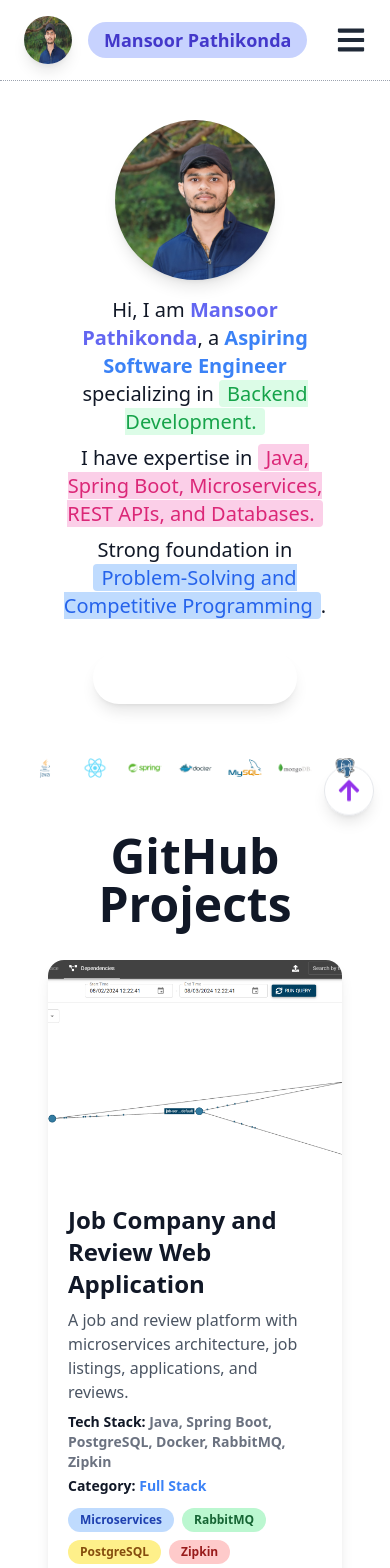
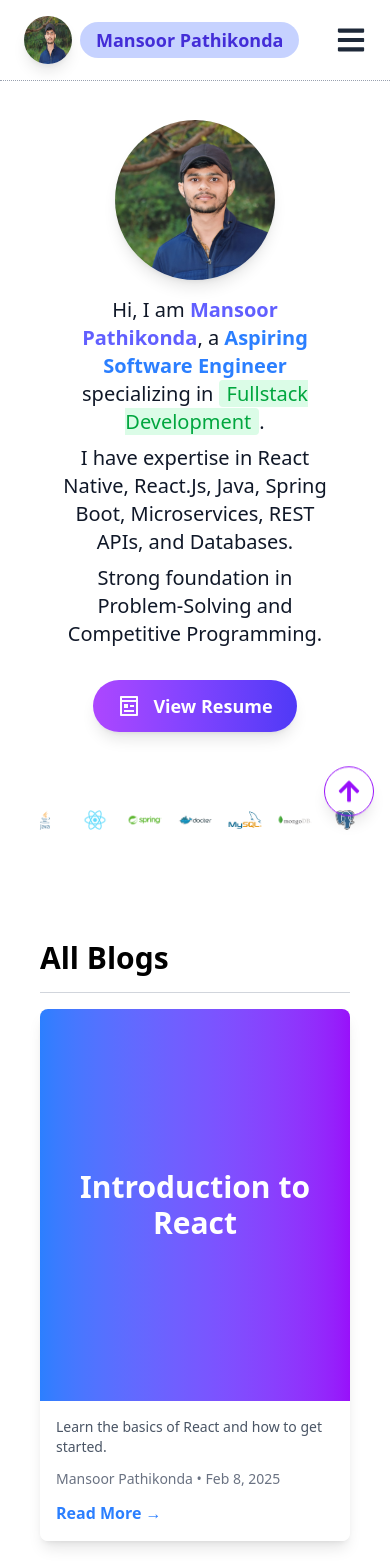
Before and after one commit to Mansoor-P/mansoor-profile, a React (Vite) app: page / in a window 390 px wide. Shown: the top 1568 px of the page. Built offline with nearby package versions, Linux system fonts and the light colour scheme.

Commit message:
✨ Added Blog feature

```diff
--- a/index.html
+++ b/index.html
@@ -3,18 +3,25 @@
   <head>
     <meta charset="UTF-8" />
     <meta name="viewport" content="width=device-width, initial-scale=1.0" />
-    <link rel="stylesheet" href="./public/favicon_io/favicon.ico" />
+    <link
+      rel="shortcut icon"
+      href="/favicon_io/favicon.ico"
+      type="image/x-icon"
+    />
     <title>Mansoor Profile</title>
   </head>
   <body>
     <div id="root"></div>
-    <script src="https://cdn.tailwindcss.com"></script>
+
+    <!-- GSAP Animation Library -->
     <script
       src="https://cdnjs.cloudflare.com/ajax/libs/gsap/3.12.5/gsap.min.js"
       integrity="sha512-7eHRwcbYkK4d9g/6tD/mhkf++eoTHwpNM9woBxtPUBWm67zeAfFC+HrdoE2GanKeocly/VxeLvIqwvCdk7qScg=="
       crossorigin="anonymous"
       referrerpolicy="no-referrer"
     ></script>
+
+    <!-- Load React App -->
     <script type="module" src="/src/main.jsx"></script>
   </body>
 </html>
--- a/src/components/Hero.jsx
+++ b/src/components/Hero.jsx
@@ -1,14 +1,13 @@
-import Resume from "./Resume";
 import { motion } from "framer-motion";
 import mansoorImage from "../assets/mansoor.jpg";
-
+import Resume from "./Resume";
 const Hero = () => {
   return (
     <div className="mt-20 flex flex-col items-center text-center px-4">
       {/* Profile Image */}
       <motion.img
         src={mansoorImage}
-        alt="Profile"
+        alt="Mansoor Pathikonda"
         className="w-40 h-40 object-cover rounded-full shadow-lg"
         initial={{ opacity: 0, scale: 0.8 }}
         animate={{ opacity: 1, scale: 1 }}
@@ -35,32 +34,25 @@ const Hero = () => {
           </span>{" "}
           specializing in{" "}
           <span className="bg-green-100 dark:bg-green-800 text-green-600 dark:text-green-300 px-2 rounded">
-            Backend Development.
+            Fullstack Development
           </span>
+          .
         </p>
         <p>
           I have expertise in{" "}
-          <span className="bg-pink-200 dark:bg-pink-800 text-pink-600 dark:text-pink-300 px-2 rounded">
-            Java, Spring Boot, Microservices, REST APIs, and Databases.
-          </span>
+          {/* <span className="bg-pink-200 dark:bg-pink-800 text-pink-600 dark:text-pink-300 px-2 rounded"> */}
+          React Native, React.Js, Java, Spring Boot, Microservices, REST APIs,
+          and Databases
+          {/* </span> */}.
         </p>
         <p>
           Strong foundation in{" "}
-          <span className="bg-blue-200 dark:bg-blue-800 text-blue-600 dark:text-blue-300 px-2 rounded">
-            Problem-Solving and Competitive Programming
-          </span>
-          .
+          {/* <span className="bg-blue-200 dark:bg-blue-800 text-blue-600 dark:text-blue-300 px-2 rounded"> */}
+          Problem-Solving and Competitive Programming
+          {/* </span> */}.
         </p>
       </motion.div>
-
-      {/* Resume Button */}
-      <motion.div
-        initial={{ opacity: 0, y: 10 }}
-        animate={{ opacity: 1, y: 0 }}
-        transition={{ duration: 0.4 }}
-      >
-        <Resume />
-      </motion.div>
+      <Resume />
     </div>
   );
 };
--- a/src/components/Navbar.jsx
+++ b/src/components/Navbar.jsx
@@ -1,24 +1,34 @@
-import { useState } from "react";
+import { motion, AnimatePresence } from "framer-motion";
+import { useState, useEffect } from "react";
 import { NavLink } from "react-router-dom";
-import { motion, AnimatePresence } from "framer-motion";
-import { FaBars, FaTimes } from "react-icons/fa";
+import { FaBars, FaTimes, FaGithub, FaLinkedin } from "react-icons/fa";
 import mansoorImage from "../assets/mansoor.jpg";
-// import ThemeToggle from "./ThemeToggle";
 
 const navLinks = [
   { name: "Home", path: "/" },
   { name: "About", path: "/about" },
-  // { name: "Blogs", path: "/blogs" },
+  { name: "Blogs", path: "/blogs" },
   { name: "Projects", path: "/github-projects" },
 ];
 
 const Navbar = () => {
   const [isOpen, setIsOpen] = useState(false);
-  const toggleMenu = () => setIsOpen(!isOpen);
+
+  useEffect(() => {
+    const handleOutsideClick = (event) => {
+      if (
+        !event.target.closest(".mobile-menu") &&
+        !event.target.closest(".menu-toggle")
+      ) {
+        setIsOpen(false);
+      }
+    };
+    document.addEventListener("click", handleOutsideClick);
+    return () => document.removeEventListener("click", handleOutsideClick);
+  }, []);
 
   return (
     <nav className="fixed top-0 left-0 w-full px-6 py-4 flex justify-between items-center bg-white/10 dark:bg-gray-900/70 backdrop-blur-lg border-b border-gray-400 dark:border-gray-700 border-dotted z-50">
-      {/* Logo */}
       <NavLink to="/" className="flex items-center space-x-2">
         <motion.img
           src={mansoorImage}
@@ -32,8 +42,6 @@ const Navbar = () => {
           Mansoor Pathikonda
         </span>
       </NavLink>
-
-      {/* Desktop Navbar */}
       <div className="hidden md:flex items-center space-x-8">
         <ul className="flex space-x-6 text-lg font-medium">
           {navLinks.map(({ name, path }) => (
@@ -53,16 +61,14 @@ const Navbar = () => {
             </li>
           ))}
         </ul>
-        {/* <ThemeToggle /> */}
       </div>
       <button
-        className="md:hidden text-3xl text-gray-800 dark:text-white"
-        onClick={toggleMenu}
+        className="md:hidden text-3xl text-gray-800 dark:text-white menu-toggle"
+        onClick={() => setIsOpen(!isOpen)}
+        aria-label="Toggle Menu"
       >
         {isOpen ? <FaTimes /> : <FaBars />}
       </button>
-
-      {/* Mobile Menu */}
       <AnimatePresence>
         {isOpen && (
           <motion.div
@@ -70,19 +76,18 @@ const Navbar = () => {
             animate={{ x: 0 }}
             exit={{ x: "-100%" }}
             transition={{ duration: 0.4 }}
-            className="fixed top-0 left-0 w-3/4 h-screen bg-white dark:bg-gray-900 shadow-lg flex flex-col items-center justify-center space-y-6 text-xl font-semibold md:hidden"
+            className="fixed top-0 left-0 w-3/4 h-screen bg-white dark:bg-gray-900 shadow-lg flex flex-col items-center justify-center space-y-6 text-xl font-semibold md:hidden mobile-menu"
           >
             {navLinks.map(({ name, path }) => (
               <NavLink
                 key={path}
                 to={path}
-                onClick={toggleMenu}
+                onClick={() => setIsOpen(false)}
                 className="hover:bg-gradient-to-r hover:from-blue-500 hover:to-purple-600 hover:text-transparent hover:bg-clip-text transition-all duration-300"
               >
                 {name}
               </NavLink>
             ))}
-            {/* <ThemeToggle /> */}
           </motion.div>
         )}
       </AnimatePresence>
--- a/src/data/blogsData.js
+++ b/src/data/blogsData.js
@@ -260,7 +260,7 @@ const blogs = [
       },
       {
         type: "image",
-        url: "https://example.com/rest-api-architecture.png",
+        // url: "https://example.com/rest-api-architecture.png",
         caption: "Basic REST API Architecture",
       },
       {
@@ -334,7 +334,7 @@ const blogs = [
       },
       {
         type: "image",
-        url: "https://example.com/restful-api-resource-naming.png",
+        // url: "https://example.com/restful-api-resource-naming.png",
         caption: "Proper Resource Naming in REST APIs",
       },
       {
@@ -354,7 +354,7 @@ const blogs = [
       },
       {
         type: "image",
-        url: "https://example.com/api-versioning.png",
+        // url: "https://example.com/api-versioning.png",
         caption: "Different API Versioning Strategies",
       },
       {
--- a/src/data/projects.js
+++ b/src/data/projects.js
@@ -1,6 +1,17 @@
 const projects = [
   {
     id: 1,
+    name: "Article Posting Platform",
+    description:
+      "A scalable article posting platform using Java and Spring Boot with a microservices architecture.",
+    link: "https://github.com/Mansoor-P/blog-application",
+    image: "../src/assets/images/projects/article-posting.png",
+    techStack: ["Java", "Spring Boot", "React", "Tailwind CSS", "JWT", "Quill"],
+    category: "Web Development",
+    tags: ["Spring Boot", "Microservices", "JWT", "Quill"],
+  },
+  {
+    id: 2,
     name: "Job Company and Review Web Application",
     description:
       "A job and review platform with microservices architecture, job listings, applications, and reviews.",
@@ -18,27 +29,16 @@ const projects = [
     tags: ["Microservices", "RabbitMQ", "PostgreSQL", "Zipkin"],
   },
   {
-    id: 2,
+    id: 3,
     name: "Portfolio Website",
     description:
       "A personal portfolio website built with React and Tailwind CSS.",
-    link: "https://github.com/username/portfolio",
+    link: "https://github.com/username/mansoor-profile",
     image: "../src/assets/images/projects/portfolio.png",
     techStack: ["React", "Tailwind CSS", "Vite"],
     category: "Web Development",
     tags: ["React", "Portfolio", "CSS"],
   },
-  {
-    id: 3,
-    name: "Article Posting Platform",
-    description:
-      "A scalable article posting platform using Java and Spring Boot with a microservices architecture.",
-    link: "https://github.com/Mansoor-P/blog-application",
-    image: "/assets/images/projects/article-posting.jpg",
-    techStack: ["Java", "Spring Boot", "React", "Tailwind CSS", "JWT", "Quill"],
-    category: "Web Development",
-    tags: ["Spring Boot", "Microservices", "JWT", "Quill"],
-  },
 ];
 
 export default projects;
--- a/src/main.jsx
+++ b/src/main.jsx
@@ -2,15 +2,12 @@ import React from "react";
 import ReactDOM from "react-dom/client";
 import { BrowserRouter } from "react-router-dom";
 import App from "./App";
-import ThemeProvider from "./context/ThemeProvider";
-import "./styles/index.css";
+import "./styles/index.css"; // Keep Tailwind and global styles
 
 ReactDOM.createRoot(document.getElementById("root")).render(
   <React.StrictMode>
     <BrowserRouter>
-      <ThemeProvider>
-        <App />
-      </ThemeProvider>
+      <App />
     </BrowserRouter>
   </React.StrictMode>
 );
--- a/src/pages/Home.jsx
+++ b/src/pages/Home.jsx
@@ -4,14 +4,12 @@ import Blog from "./Blog";
 import GitHubProjects from "./GithubProjects";
 const Home = () => {
   return (
-    <>
-      <section className="px-6 py-10 max-w-6xl mx-auto space-y-6">
-        <Hero showResume={true} />
-        <Skills />
-        {/* <Blog /> */}
-        <GitHubProjects />
-      </section>
-    </>
+    <section className="px-6 lg:px-10 py-10 max-w-6xl mx-auto space-y-12">
+      <Hero/>
+      <Skills />
+      <Blog />
+      {/* <GitHubProjects /> */}
+    </section>
   );
 };
 
--- a/src/styles/index.css
+++ b/src/styles/index.css
@@ -7,20 +7,3 @@
 @import url('https://fonts.googleapis.com/css2?family=Commissioner:wght@400;700&display=swap');
 
 @import "tailwindcss";
-
-/* Dark Mode Variables */
-:root {
-  --bg-color: #ffffff;
-  --text-color: #000000;
-}
-
-.dark {
-  --bg-color: #070a12;
-  --text-color: #ffffff;
-}
-
-body {
-  @apply transition-colors duration-300;
-  background-color: var(--bg-color);
-  color: var(--text-color);
-}
```
Also changed, not shown: src/App.jsx (+7 -1 lines), src/components/Footer.jsx (+3 -5 lines), src/assets/images/projects/article-posting.png (added).
